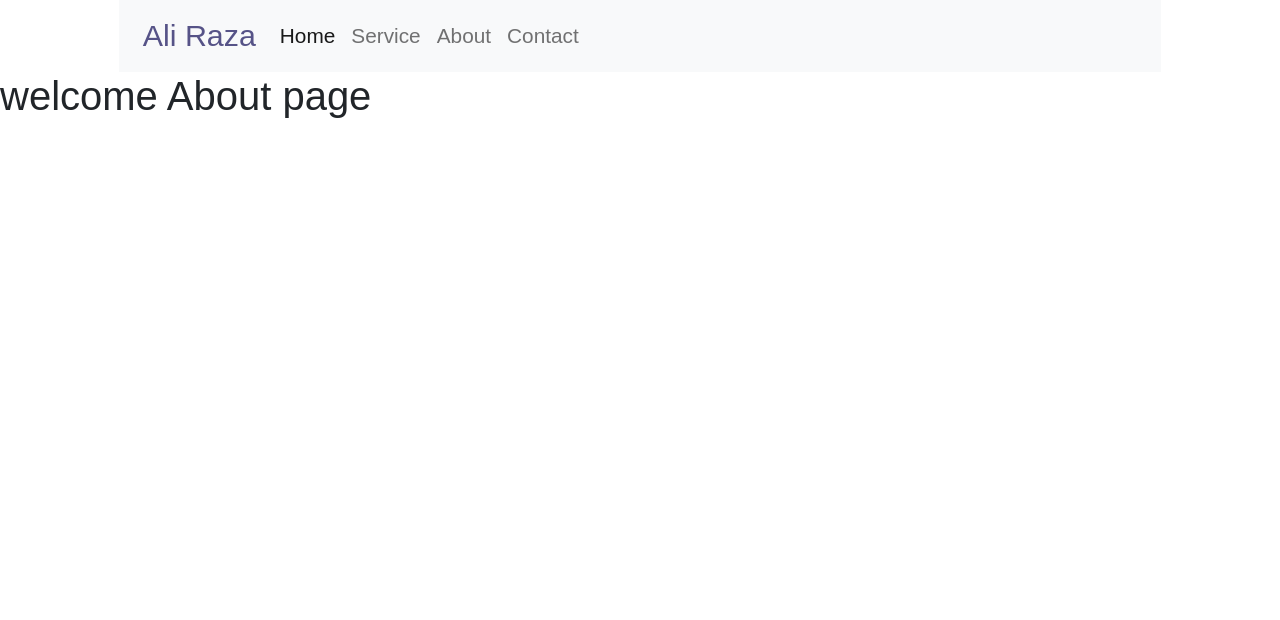
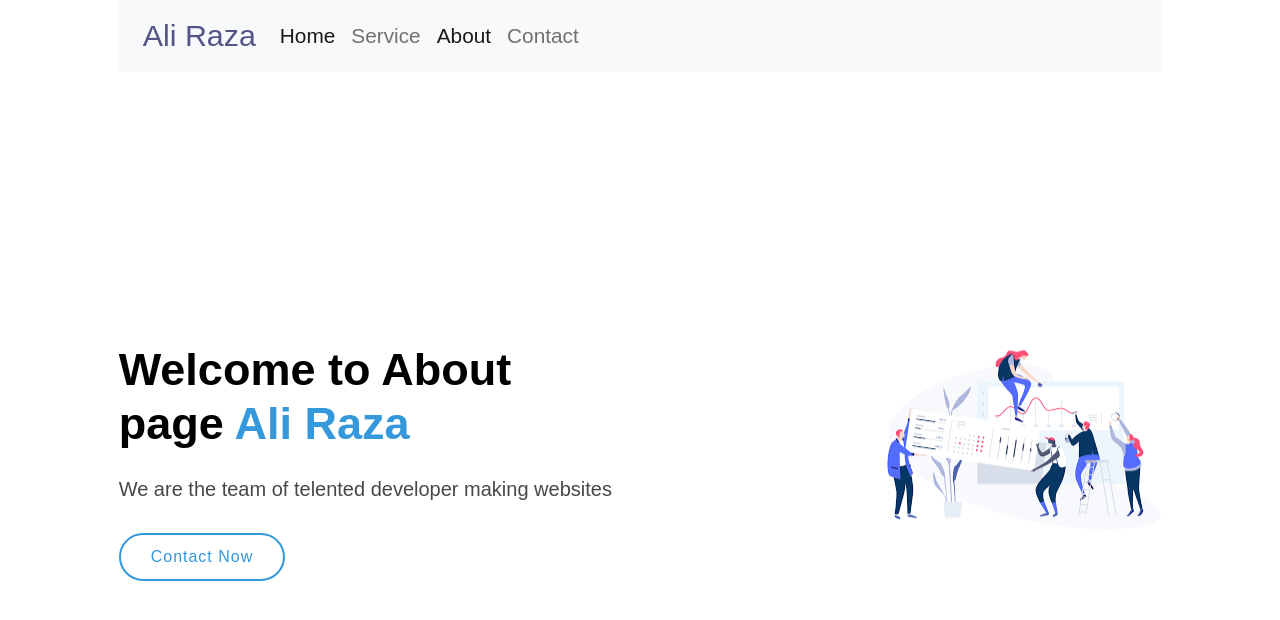
Before and after one commit to ali-203/compeleteaniamted, a React (Create React App) app: page /about in a window 1280 px wide. Shown: the top 620 px of the page. Built offline with nearby package versions, Linux system fonts and the light colour scheme; a web font is replaced by a local one.

Commit message:
navbar.css

```diff
--- a/src/About.jsx
+++ b/src/About.jsx
@@ -1,9 +1,12 @@
 import React from "react";
+import { NavLink } from "react-router-dom";
+import  web from "../src/images/img2.png";
+import Common from "./Common";
 
 const About = () => {
 return (
     <>
-<h1> welcome About page </h1>
+    <Common name="Welcome to About page" imgsrc={web} visit="/contact" btname="Contact Now"/>
 
     </>
 
--- /dev/null
+++ b/src/Common.jsx
@@ -0,0 +1,46 @@
+import React from "react";
+import { NavLink } from "react-router-dom";
+import  web from "../src/images/img2.png";
+
+const Common = (props) => {
+return (
+    <>
+    <section id="header" className="d-flex align-items-center">
+    <div className="container-fluid nav_bg">
+        <div className="row">
+            <div className="col-10 mx-auto">
+            <div className="row">
+                <div className="col-md-6 pt-5 pt-lg-0 order-2 order-lg-1 d-flex justify-content-center flex-column">
+                <h1>
+                 {props.name}
+                  <strong className="brand-name"> Ali Raza </strong>
+                  </h1>
+                  <h2 className="my-3">
+                  We are the team of telented developer making websites </h2>
+                  <div className="mt-3">
+                      <NavLink to={props.visit} className="btn-get-started" >
+                          {props.btname}
+                      </NavLink>
+                  </div>
+                    </div>
+                    <div className="col-lg-6 order-1 order-lg-2 header-img">
+                    <img src={props.imgsrc}
+                     className="img-fluid animated"
+                      alt="Common img" />
+                    </div>
+                    </div>
+            </div>
+        </div>
+    </div>
+
+    </section>
+
+    </>
+
+
+);
+
+
+};
+
+export default Common;
--- a/src/Home.jsx
+++ b/src/Home.jsx
@@ -1,40 +1,12 @@
 import React from "react";
 import { NavLink } from "react-router-dom";
-import web from "../src/images/img2.svg";
+import  web from "../src/images/img2.png";
+import Common from "./Common";
 
 const Home = () => {
 return (
     <>
-    <section id="header" className="d-flex align-items-center">
-    <div className="container-fluid nav_bg">
-        <div className="row">
-            <div className="col-10 mx-auto">
-            <div className="row">
-                <div className="col-md-6 pt-5 pt-lg-0 order-2 order-lg-1 d-flex justify-content-center flex-column">
-                <h1>
-                 Grow your buisness with
-                  <strong className="brand-name"> Ali Raza </strong>
-                  </h1>
-                  <h2 className="my-3">
-                  We are the team of telented developer making websites </h2>
-                  <div className="mt-3">
-                      <NavLink to="/service" className="btn-get-started" >
-                          Get Started
-                      </NavLink>
-                  </div>
-                    </div>
-                    <div className="col-lg-6 order-1 order-lg-2 header-img">
-                    <img src={web}
-                     className="img-fluid animated"
-                      alt="home img" />
-
-                    </div>
-                    </div>
-            </div>
-        </div>
-    </div>
-
-    </section>
+    <Common name="Grow your buisness with" imgsrc={web} visit="/service" btname="Get Started"/>
 
     </>
 
--- a/src/Navbar.jsx
+++ b/src/Navbar.jsx
@@ -1,4 +1,5 @@
 import React from "react";
+import { NavLink } from "react-router-dom";
 
 
 const Navbar = () => {
@@ -11,25 +12,34 @@ return (
 
 <nav className="navbar navbar-expand-lg navbar-light bg-light" >
   <div className="container-fluid">
-    <a className="navbar-brand" href="#">Ali Raza
-    </a>
+    <NavLink className="navbar-brand" to="/">Ali Raza
+    </NavLink>
     <button className="navbar-toggler" type="button" data-toggle="collapse" data-target="#navbarSupportedContent" aria-controls="navbarSupportedContent" aria-expanded="false" aria-label="Toggle navigation">
       <span className="navbar-toggler-icon"></span>
     </button>
     <div className="collapse navbar-collapse" id="navbarSupportedContent">
       <ul className="navbar-nav ml-auto mb-2 mb-lg-0">
         <li className="nav-item">
-          <a className="nav-link active" aria-current="page" href="#">Home
-          </a>
+
+           <NavLink activeClassName="menu_active"
+            exact
+            className="nav-link active" aria-current="page" to="/">Home
+          </NavLink>
         </li>
         <li className="nav-item">
-          <a className="nav-link" href="#">Service</a>
+            <NavLink className="nav-link" to="/service">
+            Service
+            </NavLink>
         </li>
         <li className="nav-item">
-          <a className="nav-link" href="#">About</a>
+           <NavLink className="nav-link" to="/about">
+
+           About
+
+           </NavLink>
         </li>
         <li className="nav-item">
-          <a className="nav-link" href="#">Contact</a>
+           <NavLink className="nav-link" to="/contact">Contact</NavLink>
         </li>
 
       </ul>
--- a/src/index.css
+++ b/src/index.css
@@ -25,7 +25,12 @@ font-family: "Muli", sans-serif;
 .navbar a:hover {
   color: #3498db !important;
 }
+@media (max-width: 991px) {
+.navbar-brand {
+font-size:1.5rem !important;
+}
 
+}
 /* main*/
 
 #header {
@@ -35,7 +40,7 @@ font-family: "Muli", sans-serif;
 }
 #header h1 {
   margin: 0 0 10px 0;
-  font-size: 48px;
+  font-size: 45px;
   font-weight: 700;
   color: black;
 }
@@ -45,7 +50,7 @@ font-family: "Muli", sans-serif;
 
 #header h2 {
   color: #484848;
-  font-size: 24px;
+  font-size: 20px;
 
 }
 
@@ -66,7 +71,10 @@ font-family: "Muli", sans-serif;
   background: #3498db;
   color: #fff;
 }
-.header .animated {
+.header-img {
+  text-align: right;
+}
+#header .animated {
   animation: up-down 2s ease-in-out infinite alternate-reverse both;
 }
 
```
Also changed, not shown: src/images/img2.png (added), 1 other file (tests, documents, lock files or other folders).
